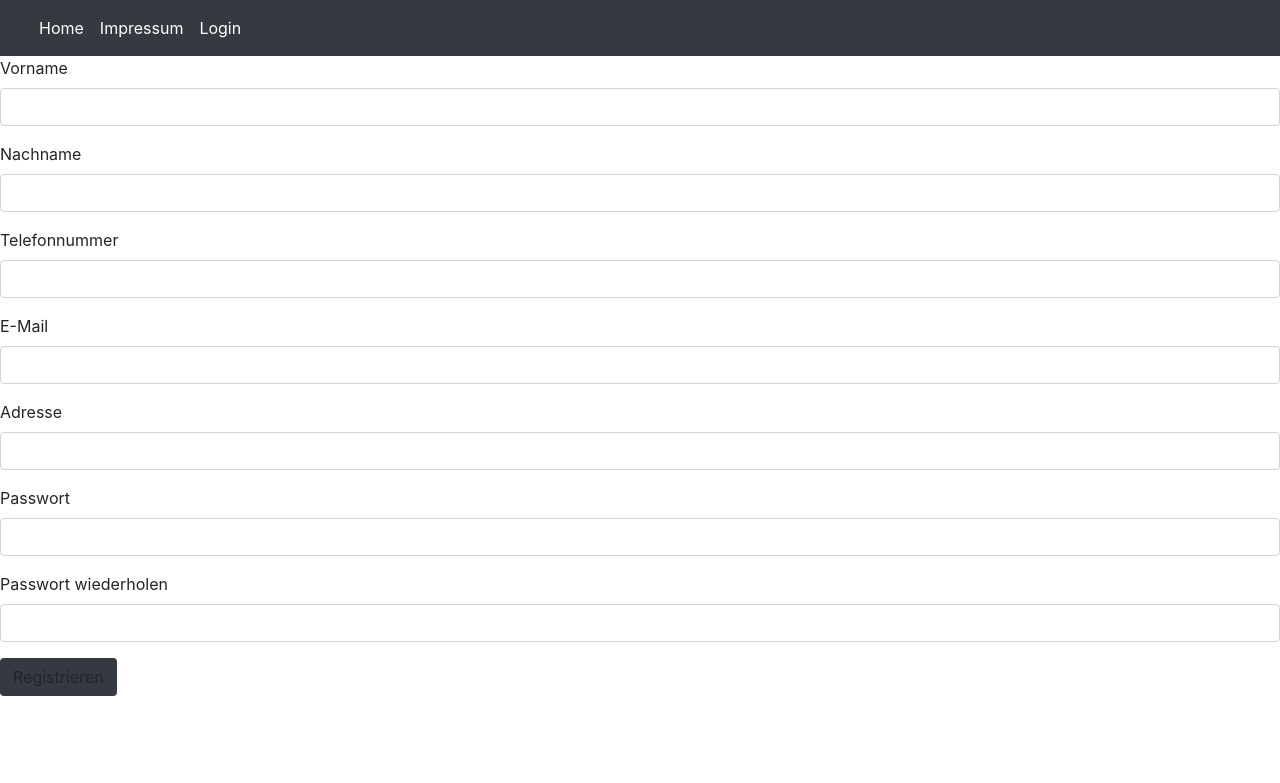
After one commit to eldzafic/gummibank, a PHP site: page /register.php in a window 1280 px wide. The commit adds this page. Shown: the top 783 px of the page. Run offline with PHP 8.4, Linux system fonts and the light colour scheme.

Commit message:
Struktur überarbeitet, Login und Register angefangen

```diff
--- /dev/null
+++ b/footer.php
@@ -0,0 +1,2 @@
+</body>
+</html>
--- /dev/null
+++ b/header.php
@@ -0,0 +1,19 @@
+<html lang="de">
+
+<head>
+    <link rel="stylesheet" href="css/bootstrap.min.css">
+    <title>Gummibärbank</title>
+    <meta charset="UTF-8">
+</head>
+<body>
+<nav class="navbar navbar-expand-lg navbar-dark bg-dark">
+    <div class="container-fluid">
+        <div class="collapse navbar-collapse" id="navbar">
+            <div class="navbar-nav">
+                <a class="nav-link active" href="index.php">Home</a>
+                <a class="nav-link active" href="models/impressum.html">Impressum</a>
+                <a class="nav-link active" href="login.php">Login</a>
+            </div>
+        </div>
+    </div>
+</nav>
--- /dev/null
+++ b/includes/login.inc.php
@@ -0,0 +1 @@
+<?php
--- /dev/null
+++ b/includes/register.inc.php
@@ -0,0 +1 @@
+<?php
--- a/models/impressum.html
+++ b/models/impressum.html
@@ -13,7 +13,7 @@
                 <div class="navbar-nav">
                     <a class="nav-link active" href="../index.php">Home</a>
                     <a class="nav-link active" href="impressum.html">Impressum</a>
-                    <a class="nav-link active" href="login.php">Login</a>
+                    <a class="nav-link active" href="../login.php">Login</a>
                 </div>
             </div>
         </div>
--- /dev/null
+++ b/register.php
@@ -0,0 +1,39 @@
+<?php
+    include_once 'header.php';
+?>
+
+    <form action="./includes/register.inc.php" method="post">
+        <div class="form-group">
+            <label for="firstname">Vorname</label>
+            <input type="text" class="form-control" name="firstname" required>
+        </div>
+        <div class="form-group">
+            <label for="lastname">Nachname</label>
+            <input type="text" class="form-control" name="lastname" required>
+        </div>
+        <div class="form-group">
+            <label for="telephonenumber">Telefonnummer</label>
+            <input type="text" class="form-control" name="telephonenumber" required>
+        </div>
+        <div class="form-group">
+            <label for="email">E-Mail</label>
+            <input type="email" class="form-control" name="email" required>
+        </div>
+        <div class="form-group">
+            <label for="adress">Adresse</label>
+            <input type="text" class="form-control" name="adress" required>
+        </div>
+        <div class="form-group">
+            <label for="password">Passwort</label>
+            <input type="password" class="form-control" name="password" required>
+        </div>
+        <div class="form-group">
+            <label for="password2">Passwort wiederholen</label>
+            <input type="password" class="form-control" name="password2" required>
+        </div>
+        <button type="submit" class="btn btn-default bg-dark">Registrieren</button>
+    </form>
+
+<?php
+    include_once 'footer.php';
+?>
```
Also changed, not shown: includes/dbh.inc.php (added, +13 -0 lines), index.php (+4 -22 lines), login.php (added, +19 -0 lines), models/Datenbank.php (deleted, +0 -18 lines), models/authenticate.php (deleted, +0 -11 lines), models/login.php (deleted, +0 -48 lines), models/register.php (deleted).
